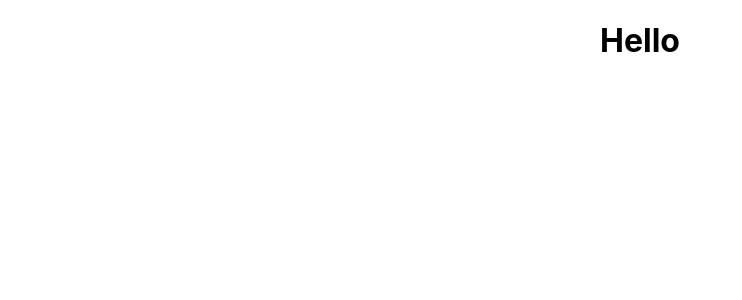
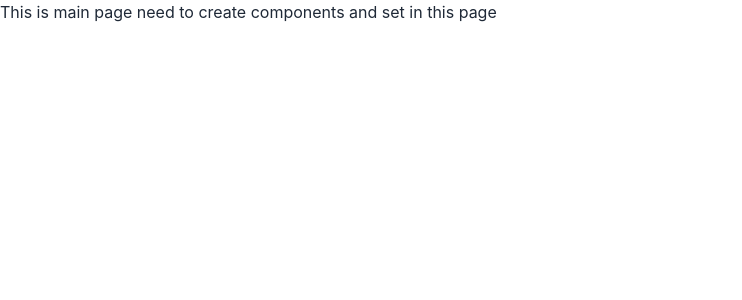
Before and after one commit to Tawhidul3233/survey-bee, a React (Create React App) app: page / in a window 1280 px wide. Shown: the top 300 px of the page, without its empty margins (0-742 px from the left). Built offline with nearby package versions, Linux system fonts and the light colour scheme.

Commit message:
Projects setup react  react router dom tailwind css  desiy ui and create folder router and private router

```diff
--- a/package.json
+++ b/package.json
@@ -6,8 +6,10 @@
     "@testing-library/jest-dom": "^5.16.5",
     "@testing-library/react": "^13.4.0",
     "@testing-library/user-event": "^13.5.0",
+    "daisyui": "^2.46.1",
     "react": "^18.2.0",
     "react-dom": "^18.2.0",
+    "react-icons": "^4.7.1",
     "react-router-dom": "^6.6.2",
     "react-scripts": "5.0.1",
     "web-vitals": "^2.1.4"
@@ -35,5 +37,8 @@
       "last 1 firefox version",
       "last 1 safari version"
     ]
+  },
+  "devDependencies": {
+    "tailwindcss": "^3.2.4"
   }
 }
--- a/src/App.js
+++ b/src/App.js
@@ -1,10 +1,12 @@
 import logo from './logo.svg';
 import './App.css';
+import { RouterProvider } from 'react-router-dom';
+import { router } from './Routers/Routes/Router';
 
 function App() {
   return (
-    <div className="App">
-      <h1>Hello </h1>
+    <div className="max-w-screen-xl mx-auto ">
+     <RouterProvider router={ router }></RouterProvider>
     </div>
   );
 }
--- /dev/null
+++ b/src/Layout/Main.js
@@ -0,0 +1,11 @@
+import React from 'react';
+
+const Main = () => {
+     return (
+          <div>
+               <p> This is main page need to create components and set in this page</p>
+          </div>
+     );
+};
+
+export default Main;
--- /dev/null
+++ b/src/Routers/Routes/Router.js
@@ -0,0 +1,14 @@
+import { createBrowserRouter } from "react-router-dom";
+import Main from "../../Layout/Main";
+
+export const router = createBrowserRouter([
+     {
+          path:'/',
+          element: <Main> </Main>,
+          children:[
+               {
+                    path:'/'
+               }
+          ]
+     }
+])
--- a/src/index.css
+++ b/src/index.css
@@ -1,3 +1,7 @@
+@tailwind base;
+@tailwind components;
+@tailwind utilities;
+
 body {
   margin: 0;
   font-family: -apple-system, BlinkMacSystemFont, 'Segoe UI', 'Roboto', 'Oxygen',
--- /dev/null
+++ b/tailwind.config.js
@@ -0,0 +1,10 @@
+/** @type {import('tailwindcss').Config} */
+module.exports = {
+  content: [
+    "./src/**/*.{js,jsx,ts,tsx}",
+  ],
+  theme: {
+    extend: {},
+  },
+  plugins: [require("daisyui")],
+}
```
Also changed, not shown: src/Routers/PrivateRoutes/PrivateRouter.js (added, +7 -0 lines), 1 other file (tests, documents, lock files or other folders).
